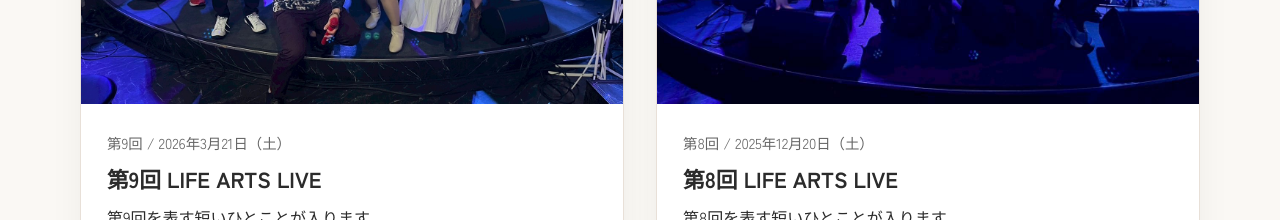
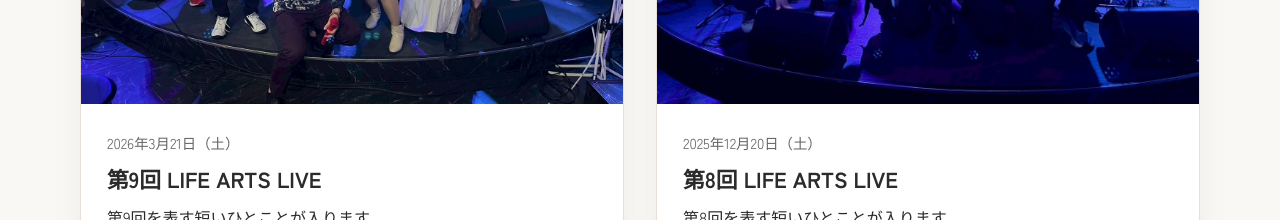
Before and after one commit to araragi0040-jpg/life-arts-live-museum, a Next.js app: page / in a window 1280 px wide. Shown: the part 2140-2360 px from the top of the page. Built offline with nearby package versions, Linux system fonts and the light colour scheme.

Commit message:
Update ArchiveCard.tsx

```diff
--- a/src/components/ArchiveCard.tsx
+++ b/src/components/ArchiveCard.tsx
@@ -14,7 +14,7 @@ export function ArchiveCard({ event }: ArchiveCardProps) {
         <img src={event.coverImage} alt={`${event.title}の代表写真`} className="archive-card__image" />
       </Link>
       <div className="archive-card__body">
-        <p className="archive-card__meta">第{event.number}回 / {formatDate(event.date)}</p>
+        <p className="archive-card__meta">{formatDate(event.date)}</p>
         <h3>{event.title}</h3>
         <p className="archive-card__text">{event.shortText}</p>
         <p className="archive-card__venue">会場：{event.venue}</p>
```
